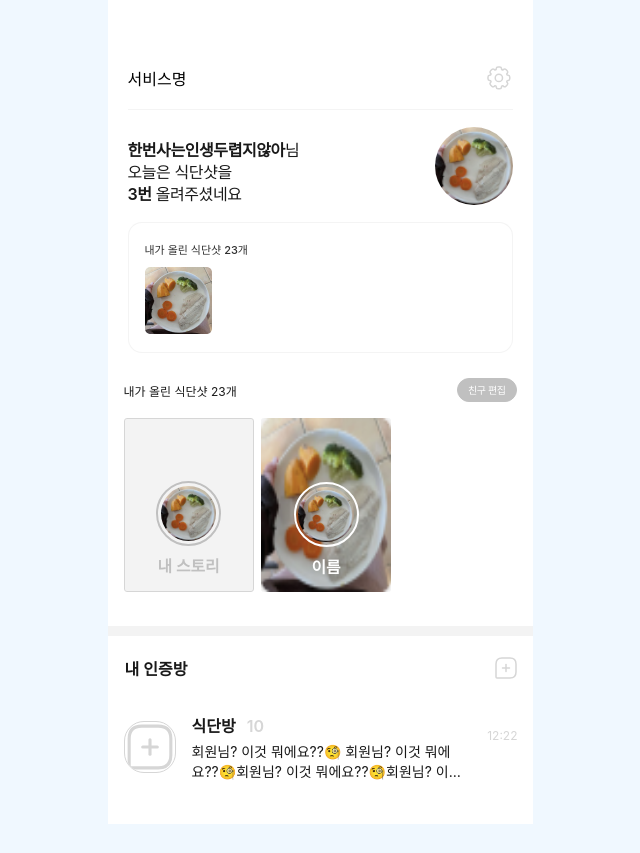
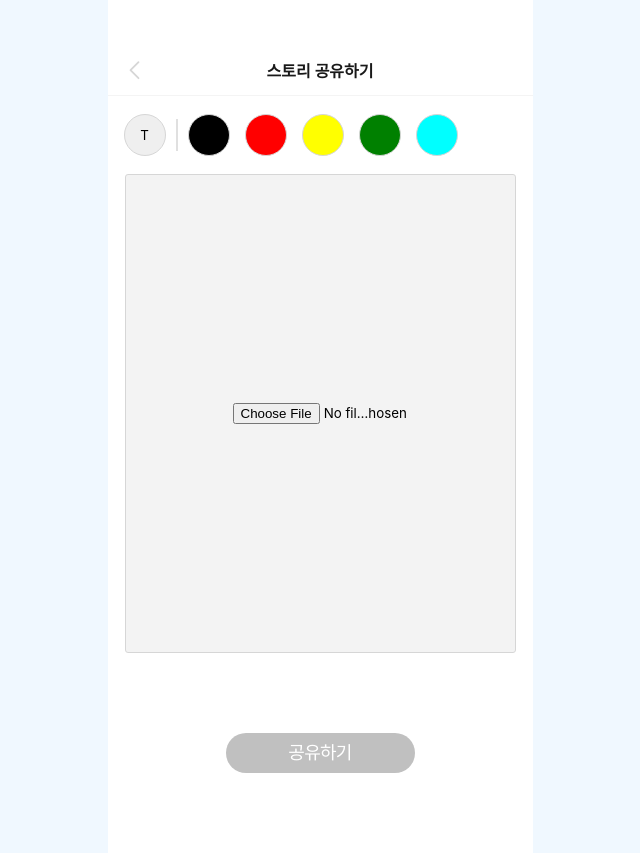
Before and after one commit to youtheyeon/12th-LikeLion-Hackathon, a React (Create React App) app: page / in a window 1280 px wide. Shown: the whole page, without its empty margins (320-960 px from the left). Before the commit the page ends 824 px from the top, so only its background shows below. Built offline with nearby package versions, Linux system fonts and the light colour scheme.

Commit message:
🎨style: 스토리 공유하기 페이지 퍼블리싱

```diff
--- a/src/App.js
+++ b/src/App.js
@@ -1,11 +1,13 @@
 import MainPage from "./pages/MainPage";
 import GlobalStyles from "./GlobalStyle";
+import SharePage from "./pages/SharePage";
 
 function App() {
   return (
     <>
       <GlobalStyles />
-      <MainPage />
+      {/* <MainPage /> */}
+      <SharePage />
     </>
   );
 }
--- /dev/null
+++ b/src/components/_common/Nav.jsx
@@ -0,0 +1,37 @@
+import styled from "styled-components";
+
+import { ReactComponent as Back } from "../../assets/icons/back.svg";
+
+function Nav() {
+  return (
+    <Wrapper>
+      <div>
+        <Back />
+        <span>스토리 공유하기</span>
+      </div>
+    </Wrapper>
+  );
+}
+
+export default Nav;
+
+const Wrapper = styled.div`
+  margin: 58px 16px 13px;
+
+  div {
+    display: flex;
+    flex-direction: row;
+    align-items: center;
+    justify-content: center;
+    position: relative;
+
+    color: var(--bk, #191919);
+    font-size: 16px;
+    font-weight: 600;
+
+    svg {
+      position: absolute;
+      left: 0;
+    }
+  }
+`;
--- /dev/null
+++ b/src/components/sharepage/StoryMaker.jsx
@@ -0,0 +1,340 @@
+import React, { useState, useRef, useEffect } from "react";
+import styled from "styled-components";
+
+import { ReactComponent as Partition } from "../../assets/icons/partition.svg";
+
+const StoryMaker = () => {
+  const [image, setImage] = useState(null);
+  const [textList, setTextList] = useState([]);
+  const [currentText, setCurrentText] = useState("");
+  const [currentFontSize, setCurrentFontSize] = useState(18);
+  const [selectedTextIndex, setSelectedTextIndex] = useState(null);
+  const [isDragging, setIsDragging] = useState(false);
+  const [selectedColor, setSelectedColor] = useState("black");
+  const [isModalOpen, setIsModalOpen] = useState(false);
+  const [dragOffset, setDragOffset] = useState({ x: 0, y: 0 });
+  const canvasRef = useRef(null);
+
+  const colors = ["black", "red", "yellow", "green", "cyan"];
+
+  const handleImageChange = (e) => {
+    const file = e.target.files[0];
+    const reader = new FileReader();
+    reader.onload = (event) => {
+      setImage(event.target.result);
+    };
+    reader.readAsDataURL(file);
+  };
+
+  const handleTextChange = (e) => {
+    setCurrentText(e.target.value);
+  };
+
+  const handleFontSizeChange = (e) => {
+    setCurrentFontSize(e.target.value);
+  };
+
+  const addText = () => {
+    if (currentText.trim() !== "") {
+      setTextList([
+        ...textList,
+        {
+          text: currentText,
+          x: 50,
+          y: 50,
+          color: selectedColor,
+          fontSize: currentFontSize,
+        },
+      ]);
+    }
+    setCurrentText("");
+    setIsModalOpen(false);
+  };
+
+  const drawImageWithText = () => {
+    if (image) {
+      const canvas = canvasRef.current;
+      const ctx = canvas.getContext("2d");
+      const img = new Image();
+      img.src = image;
+      img.onload = () => {
+        const canvasWidth = 359;
+        const canvasHeight = 479;
+
+        let imgWidth = img.width;
+        let imgHeight = img.height;
+
+        if (imgWidth > canvasWidth || imgHeight > canvasHeight) {
+          const widthRatio = canvasWidth / imgWidth;
+          const heightRatio = canvasHeight / imgHeight;
+          const bestRatio = Math.min(widthRatio, heightRatio);
+
+          imgWidth *= bestRatio;
+          imgHeight *= bestRatio;
+        }
+
+        canvas.width = canvasWidth;
+        canvas.height = canvasHeight;
+        ctx.clearRect(0, 0, canvasWidth, canvasHeight);
+        ctx.drawImage(img, 0, 0, imgWidth, imgHeight);
+
+        textList.forEach(({ text, x, y, color, fontSize }) => {
+          ctx.font = `${fontSize}px Arial`;
+          ctx.fillStyle = color;
+          ctx.fillText(text, x, y);
+        });
+      };
+    }
+  };
+
+  const handleMouseDown = (e) => {
+    const canvas = canvasRef.current;
+    const rect = canvas.getBoundingClientRect();
+    const x = e.clientX - rect.left;
+    const y = e.clientY - rect.top;
+
+    const clickedTextIndex = textList.findIndex(
+      ({ text, x: textX, y: textY, fontSize }) => {
+        const ctx = canvas.getContext("2d");
+        ctx.font = `${fontSize}px Arial`;
+        const textWidth = ctx.measureText(text).width;
+        const textHeight = fontSize;
+
+        const textCenterX = textX + textWidth / 2;
+        const textCenterY = textY - textHeight / 2;
+
+        return (
+          x >= textCenterX - textWidth / 2 &&
+          x <= textCenterX + textWidth / 2 &&
+          y >= textCenterY - textHeight / 2 &&
+          y <= textCenterY + textHeight / 2
+        );
+      }
+    );
+
+    if (clickedTextIndex !== -1) {
+      const textItem = textList[clickedTextIndex];
+      const ctx = canvas.getContext("2d");
+      ctx.font = `${textItem.fontSize}px Arial`;
+      const textWidth = ctx.measureText(textItem.text).width;
+      const textHeight = textItem.fontSize;
+
+      setDragOffset({
+        x: x - (textItem.x + textWidth / 2),
+        y: y - (textItem.y - textHeight / 2),
+      });
+
+      setSelectedTextIndex(clickedTextIndex);
+      setIsDragging(true);
+    }
+  };
+
+  const handleMouseMove = (e) => {
+    if (isDragging && selectedTextIndex !== null) {
+      const canvas = canvasRef.current;
+      const rect = canvas.getBoundingClientRect();
+      const x = e.clientX - rect.left;
+      const y = e.clientY - rect.top;
+
+      const newTextList = textList.map((item, index) => {
+        if (index === selectedTextIndex) {
+          return {
+            ...item,
+            x: x - dragOffset.x,
+            y: y - dragOffset.y,
+          };
+        }
+        return item;
+      });
+      setTextList(newTextList);
+    }
+  };
+
+  const handleMouseUp = () => {
+    setIsDragging(false);
+    setSelectedTextIndex(null);
+  };
+
+  useEffect(() => {
+    if (image) {
+      drawImageWithText();
+    }
+  }, [image, textList]);
+
+  const handleSave = () => {
+    const canvas = canvasRef.current;
+    const link = document.createElement("a");
+    link.download = "image.png";
+    link.href = canvas.toDataURL();
+    link.click();
+  };
+
+  const handleColorChange = (color) => {
+    setSelectedColor(color);
+  };
+
+  const openModal = () => {
+    if (image) {
+      setIsModalOpen(true);
+    } else {
+      alert("이미지를 업로드해주세요.");
+    }
+  };
+
+  const closeModal = () => {
+    addText();
+    setIsModalOpen(false);
+  };
+
+  return (
+    <>
+      <Hr />
+      <ColorPalette>
+        <button onClick={openModal}>T</button>
+        <Partition />
+        <div>
+          {colors.map((color) => (
+            <button
+              key={color}
+              style={{ backgroundColor: color }}
+              onClick={() => handleColorChange(color)}
+            />
+          ))}
+        </div>
+      </ColorPalette>
+
+      <Canvas>
+        {image ? (
+          <canvas
+            ref={canvasRef}
+            style={{
+              cursor: isDragging ? "grabbing" : "grab",
+              width: "359px",
+              height: "479px",
+            }}
+            onMouseDown={handleMouseDown}
+            onMouseMove={handleMouseMove}
+            onMouseUp={handleMouseUp}
+          />
+        ) : (
+          <div>
+            <input type="file" accept="image/*" onChange={handleImageChange} />
+          </div>
+        )}
+      </Canvas>
+
+      <ShareBtn onClick={handleSave} image={image}>
+        공유하기
+      </ShareBtn>
+
+      {isModalOpen && (
+        <TextInput onClick={closeModal} selectedColor={selectedColor}>
+          <input
+            type="text"
+            value={currentText}
+            onClick={(e) => e.stopPropagation()}
+            onChange={handleTextChange}
+            placeholder="텍스트를 입력하세요."
+          />
+          {/* <input
+              type="number"
+              value={currentFontSize}
+              onChange={handleFontSizeChange}
+              placeholder="Font Size"
+              style={{ width: "60px", marginLeft: "10px" }}
+            /> */}
+        </TextInput>
+      )}
+    </>
+  );
+};
+
+export default StoryMaker;
+
+const Hr = styled.div`
+  width: 100%;
+  height: 1.241px;
+  background: rgba(199, 198, 198, 0.2);
+`;
+
+const ColorPalette = styled.div`
+  display: flex;
+  align-items: center;
+  gap: 10px;
+  margin: 18px 16px;
+
+  button {
+    width: 42px;
+    height: 42px;
+    flex-shrink: 0;
+    border: 1px solid var(--gray01, #d6d6d6);
+    border-radius: 50%;
+  }
+
+  div {
+    display: flex;
+    gap: 15px;
+    overflow-x: scroll;
+  }
+`;
+
+const Canvas = styled.div`
+  display: flex;
+  justify-content: center;
+
+  div {
+    display: flex;
+    justify-content: center;
+    align-items: center;
+    width: calc(100% - 34px);
+    height: 479px;
+    flex-shrink: 0;
+    margin: 0 17px;
+    border-radius: 2.955px;
+    border: 1px solid var(--gray01, #d6d6d6);
+    background: var(--gray03, #f3f3f3);
+
+    input {
+      width: 175px;
+    }
+  }
+`;
+
+const ShareBtn = styled.button`
+  margin: 80px auto;
+  width: 189px;
+  border-radius: 91.304px;
+  background: ${(props) => (props.image ? "#191919" : "#c0c0c0")};
+
+  color: #fff;
+  text-align: center;
+  font-size: 18px;
+  font-weight: 500;
+  line-height: 40.174px;
+  letter-spacing: -0.745px;
+`;
+
+const TextInput = styled.div`
+  position: fixed;
+  top: 0;
+  left: 0;
+  right: 0;
+  bottom: 0;
+  background-color: rgba(0, 0, 0, 0.5);
+  display: flex;
+  justify-content: center;
+  align-items: center;
+
+  input {
+    background: transparent;
+    border: none;
+    outline: none;
+    color: ${(props) => props.selectedColor};
+    text-align: center;
+    font-size: 22px;
+
+    &::placeholder {
+      color: ${(props) => props.selectedColor};
+    }
+  }
+`;
--- /dev/null
+++ b/src/pages/SharePage/index.jsx
@@ -0,0 +1,13 @@
+import Nav from "../../components/_common/Nav";
+import StoryMaker from "../../components/sharepage/StoryMaker";
+
+function SharePage() {
+  return (
+    <>
+      <Nav />
+      <StoryMaker />
+    </>
+  );
+}
+
+export default SharePage;
```
Also changed, not shown: src/assets/icons/back.svg (added), src/assets/icons/partition.svg (added).
